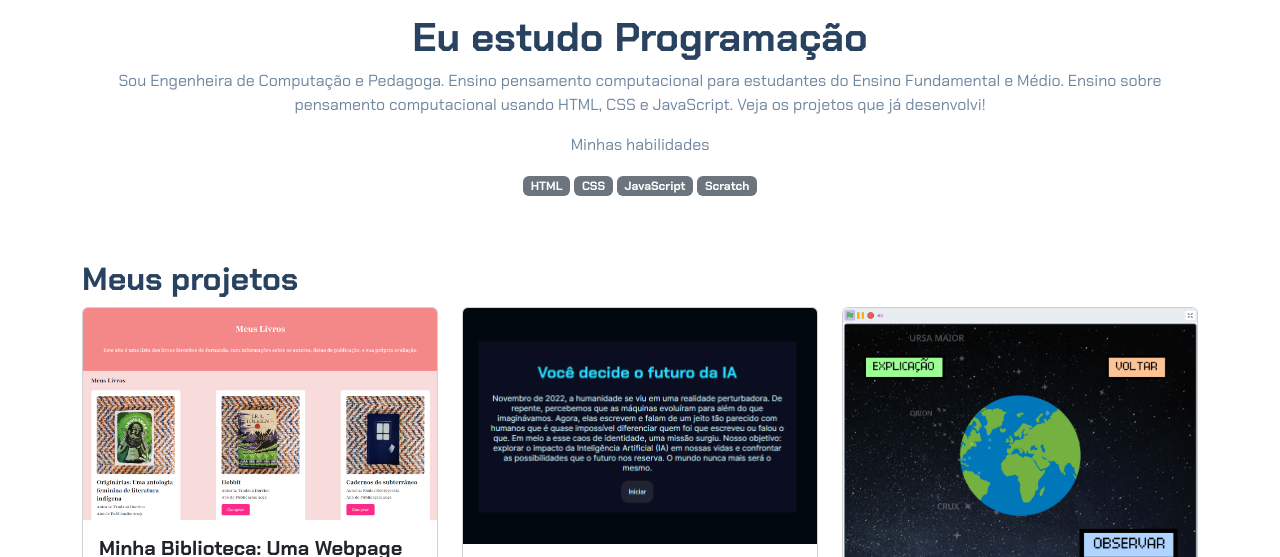
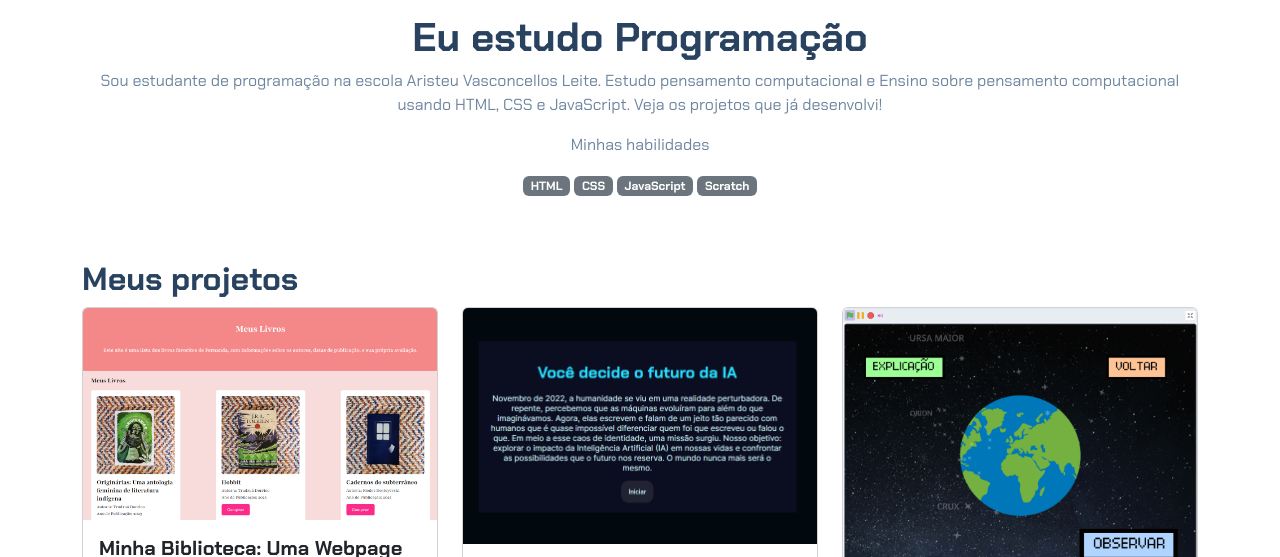
Before and after one commit to beatriz217010/portif-lio, a plain HTML site: page index.html in a window 1280 px wide. Shown: the part 183-740 px from the top of the page. Drawn offline with nearby package versions, Linux system fonts and the light colour scheme.

Commit message:
Update index.html

```diff
--- a/index.html
+++ b/index.html
@@ -16,8 +16,8 @@
             srcset="">
         <p class="lead">Eu sou Beatriz</p>
         <h1>Eu estudo Programação</h1>
-        <p>Sou Engenheira de Computação e Pedagoga. Ensino pensamento computacional para estudantes do Ensino
-            Fundamental e Médio. Ensino sobre pensamento computacional usando HTML, CSS e JavaScript. Veja os projetos
+        <p>Sou estudante de programação na escola Aristeu Vasconcellos Leite. Estudo pensamento computacional e
+            Ensino sobre pensamento computacional usando HTML, CSS e JavaScript. Veja os projetos
             que já desenvolvi!</p>
         <p>Minhas habilidades</p>
         <div>
```
